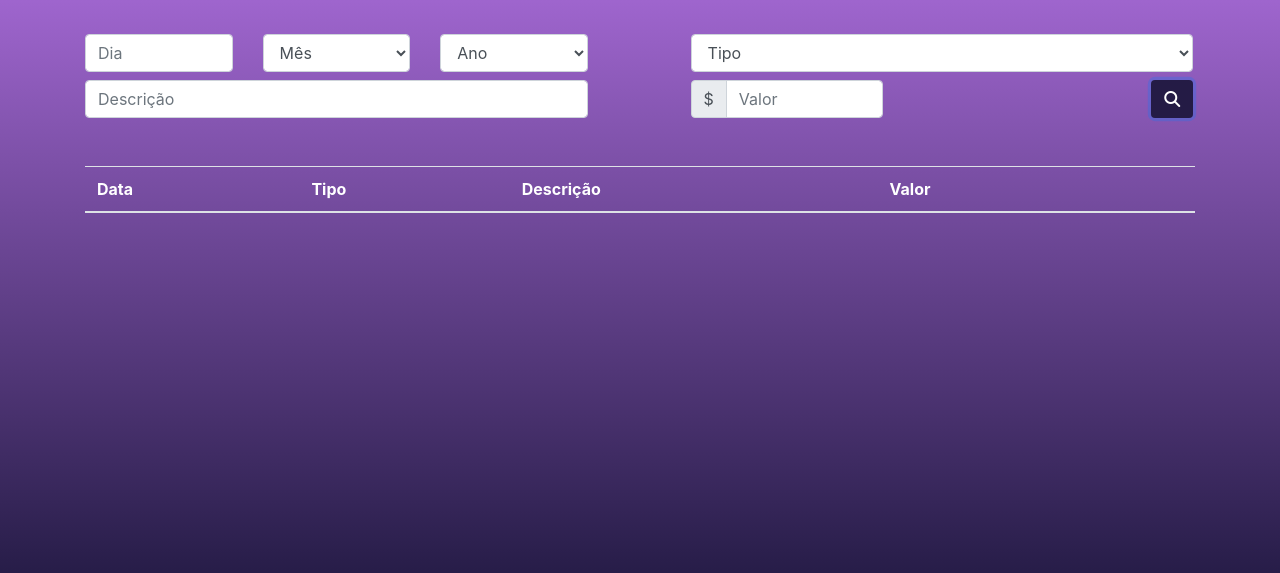
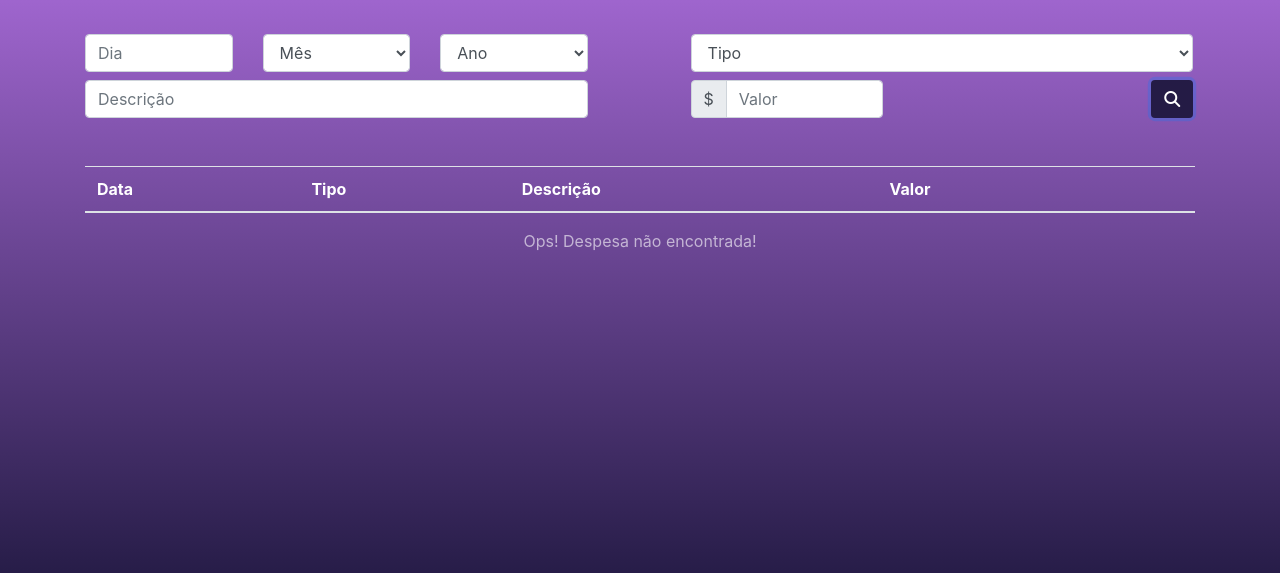
Before and after one commit to ribmarciojr/finance-management, a plain HTML site: page consulta.html in a window 1280 px wide. Both pictures are taken after a click on the button 1172 px from the left and 312 px from the top of the page. Shown: the part 213-786 px from the top of the page. Drawn offline with nearby package versions, Linux system fonts and the light colour scheme.

Commit message:
Iterface details

```diff
--- a/app.js
+++ b/app.js
@@ -39,7 +39,6 @@ class Despesa {
             case '':
                 this.active.classList.add('is-invalid')
 
-                //this.active.innerHTML ='<i class="fa-solid fa-circle-exclamation fa-sm"></i>'
                 break
             default:
                 this.active.classList.add('is-valid')
@@ -163,7 +162,7 @@ function cadastrarDespesa() { //Função ativada no click do usuário
 
 
         $('#modalRegistraDespesa').modal('show')
-        document.getElementById('modalTitle').innerHTML = 'Registrado com Sucesso! ! !'
+        document.getElementById('modalTitle').innerHTML = 'Registrado com Sucesso!'
         document.getElementById('modalColor').className = 'modal-header text-success'
 
         document.getElementById('modalNotation').innerHTML = 'Você obteve êxito no registro.'
@@ -175,7 +174,7 @@ function cadastrarDespesa() { //Função ativada no click do usuário
 
     } else {
         $('#modalRegistraDespesa').modal('show')
-        document.getElementById('modalTitle').innerHTML = 'Preencha todos os campos indicados! ! !'
+        document.getElementById('modalTitle').innerHTML = 'Preencha todos os campos indicados!'
         document.getElementById('modalColor').className = 'modal-header text-danger'
 
         document.getElementById('modalNotation').innerHTML = 'Falha no registro.'
@@ -238,7 +237,7 @@ function carregaListaDespesas(){
         }
 
         line.insertCell(4).append(btn)
-        console.log(despesas)
+
     })
 
 }
@@ -259,6 +258,22 @@ function pesquisadorDespesa(){
 
     let tabelaDespesas = document.getElementById('tabelaDespesas') //seleção da viwtable de elementos
     tabelaDespesas.innerHTML = '';
+
+    let errorPop = document.querySelector('#search-null')
+    let errorMessage = '<div class="table-search-null" id="error"><p class="table-search-null-content">Ops! Despesa não encontrada!</p></div>'
+
+
+    if(document.querySelector('#error') != null){
+        document.querySelector('#error').remove()
+    }
+
+
+    if(despesasViwed == ''){
+
+
+        errorPop.innerHTML = errorMessage
+
+    } else{
 
 
 
@@ -309,3 +324,4 @@ function pesquisadorDespesa(){
         })
 
     }
+}
--- a/consulta.html
+++ b/consulta.html
@@ -161,6 +161,8 @@
             </div>
           </div>
         </div>
+        <span id="search-null"></span>
+
       </div>
 
     </div><!-- Fim do Container -->
--- a/style.css
+++ b/style.css
@@ -7,7 +7,7 @@
     */
 
 body{
-    background: linear-gradient(#CB80FF, #241B45);
+    background: linear-gradient(#CB80FF, #241B45)  ;
     color: white;
 
 }
@@ -20,9 +20,6 @@ body{
 
 }
 
-.bg-input-purple{
-    background: #8956F1;
-}
 
 .txt-pink{
     color: white;
@@ -65,3 +62,18 @@ body{
 .is-valid{
     border:1px solid #5cb85c !important;
 }
+
+
+.table-search-null{
+    display: flex;
+    justify-content: center;
+    align-items: baseline;
+
+
+}
+
+.table-search-null-content{
+    color: rgb(255,255,255,0.6);
+
+
+}
```
Also changed, not shown: index.html (line endings or trailing spaces). Lines whose indentation alone changed are shown as unchanged.
